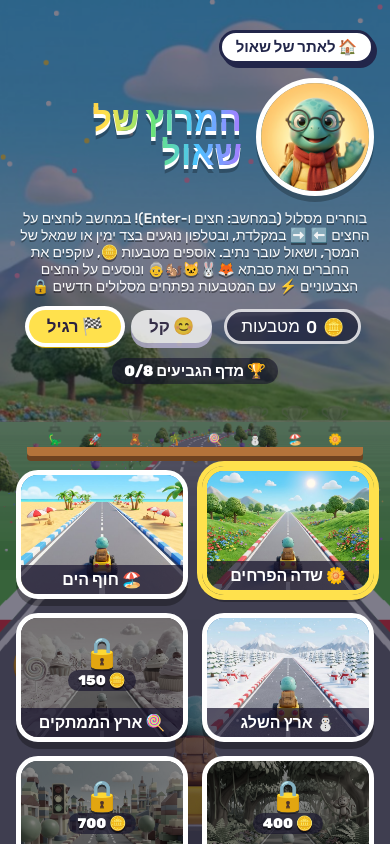
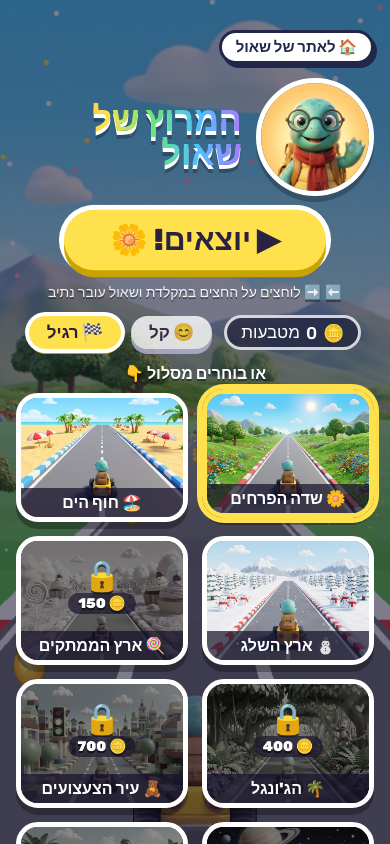
Before and after one commit to shaulhatzav-dotcom/shaulhatzav-dotcom.github.io, a plain HTML site: page race/index.html in a window 390 px wide. Drawn offline with Linux system fonts and the light colour scheme; animation ran at ten frames a second.

Commit message:
Race: keyboard hint on computers, touch hint on phones

```diff
--- a/race/index.html
+++ b/race/index.html
@@ -99,6 +99,15 @@
   .mode{background:#fff;box-shadow:0 5px 0 #b9b4d6;padding:6px 18px;font-size:clamp(17px,2.6vw,22px);opacity:.8}
   .mode.on{background:#ffe14d;box-shadow:0 0 0 4px #fff,0 5px 0 #c9a300;opacity:1}
   #resUnlock{font-size:clamp(20px,3.6vw,30px);font-weight:900;color:#6be675;text-shadow:0 3px 0 #1d3b22}
+  /* the big start button (28/11) */
+  #goBtn{font-size:clamp(30px,6.5vw,52px);padding:12px 46px;border-radius:999px;box-shadow:0 7px 0 #c9a300,0 0 0 5px #fff;animation:goPulse 1.6s ease-in-out infinite}
+  #goBtn:active{transform:translateY(5px);box-shadow:0 2px 0 #c9a300,0 0 0 5px #fff}
+  @keyframes goPulse{50%{transform:scale(1.06)}}
+  #howTo{font-size:clamp(14px,2.2vw,18px);opacity:.9}
+  .pickT{font-weight:900;font-size:clamp(16px,2.6vw,21px);text-shadow:0 2px 0 rgba(0,0,0,.4);margin-bottom:-4px}
+  /* first race: the side arrows pulse until the child steers once */
+  .arrow.hint{animation:arrowHint .7s ease-in-out infinite alternate;background:rgba(255,225,77,.45)}
+  @keyframes arrowHint{to{transform:scale(1.18)}}
   #resTrophy{font-size:clamp(20px,3.6vw,30px);font-weight:900;color:#ffe14d;text-shadow:0 3px 0 #2b2140}
   #resTrophy:not(:empty){animation:pop .5s .3s both}
   /* trophy shelf (28/11): a wooden plank with one cup per track */
@@ -130,6 +139,9 @@
     .card .name{font-size:14px;padding:3px}
     .card .best{font-size:12px}
     .card .lock .need{font-size:12px}
+    #goBtn{font-size:30px;padding:6px 36px}
+    #howTo{font-size:12px}
+    .pickT{font-size:14px}
     #shelf .lbl{font-size:13px;padding:2px 10px;margin-bottom:6px}
     .slot{width:30px} .slot .m{font-size:21px} .slot .t{font-size:10px}
     #slots{border-bottom-width:6px;box-shadow:0 3px 0 #6e4220}
@@ -163,7 +175,10 @@
 <div class="screen" id="menu">
   <div class="topLinks"><a class="homeLink" href="../">🏠 לאתר של שאול</a><button class="homeLink" type="button" data-install hidden>📲 התקנה</button></div>
   <div class="title"><img src="shaul.png" alt="שאול הצב"><h1>המרוץ של שאול</h1></div>
-  <div class="sub">בוחרים מסלול (במחשב: חצים ו-Enter)! במחשב לוחצים על החצים ⬅️ ➡️ במקלדת, ובטלפון נוגעים בצד ימין או שמאל של המסך, ושאול עובר נתיב. אוספים מטבעות 🪙, עוקפים את החברים ואת סבתא 🦊🐰🐱🐿️👵 ונוסעים על החצים הצבעוניים ⚡ עם המטבעות נפתחים מסלולים חדשים 🔒</div>
+  <!-- 28/11: of 13 visitors only 5 started a race. The first screen now leads with ONE big button (no reading needed);
+       the long how-to text became one short line, and the trophy shelf moved under the tracks. -->
+  <button class="btn" id="goBtn">▶ יוצאים!</button>
+  <div class="sub" id="howTo">👆 נוגעים בצד ימין או שמאל של המסך ושאול עובר נתיב (במחשב: החצים ⬅️ ➡️)</div>
   <div class="row" id="modes">
     <div class="pill" id="wallet">🪙 <span id="walletN">0</span> מטבעות</div>
     <div class="row" style="gap:10px"><!-- the two buttons stay together when a phone wraps the row -->
@@ -171,9 +186,10 @@
       <button class="btn mode" data-m="normal" onclick="setMode('normal')">🏁 רגיל</button>
     </div>
   </div>
+  <div id="rotate" class="hidden">📱↻ עדיף לסובב את הטלפון לרוחב</div>
+  <div class="pickT">או בוחרים מסלול 👇</div>
+  <div id="tracks"></div>
   <div id="shelf"><div class="lbl">🏆 מדף הגביעים <span id="shelfN">0/8</span></div><div id="slots"></div></div>
-  <div id="rotate" class="hidden">📱↻ עדיף לסובב את הטלפון לרוחב</div>
-  <div id="tracks"></div>
 </div>
 
 <div class="screen hidden" id="pause">
@@ -1153,7 +1169,12 @@ function initAudio() {
 // audio/<key>.mp3 = ElevenLabs Noa v3 lines (texts in audio/lines.md). A missing file just stays silent.
 // Kids of 3 can't read the toasts, so the important moments are also said out loud.
 const VOICE_KEYS = ['c3', 'c2', 'c1', 'go', 'turbo', 'pass1', 'pass2', 'behind', 'coin1', 'coin2', 'coin3',
-                    'oops', 'splash', 'win', 'near', 'again', 'unlock', 'trophy', 'locked'];
+                    'oops', 'splash', 'win', 'near', 'again', 'unlock', 'trophy', 'locked', 'steer', 'steerKeys'];
+// phone/tablet = touch is the main pointer; a computer gets the keyboard how-to (user 28/11: "זה מבלבל במחשב")
+const TOUCH = matchMedia('(hover: none) and (pointer: coarse)').matches;
+const STEER = TOUCH ? { line: '👆 נוגעים בצד ימין או שמאל של המסך ושאול עובר נתיב', toast: '👆 נוגעים בצד כדי לעבור נתיב', voice: 'steer' }
+                    : { line: '⬅️ ➡️ לוחצים על החצים במקלדת ושאול עובר נתיב', toast: '⬅️ ➡️ לוחצים על החצים במקלדת', voice: 'steerKeys' };
+document.getElementById('howTo').textContent = STEER.line;
 const VOICE = {}, saidAt = {};
 let voiceGain, voiceSrc = null, voiceEnd = 0, voicesLoading = false, sayTimer = 0;
 function loadVoices() {
@@ -1222,9 +1243,12 @@ function musicTick() {
 
 // ---------- toast ----------
 let toastTimer = 0;
-function toast(text) {
+let toastLock = 0;
+function toast(text, hold) {   // hold = seconds this toast stays and other toasts wait (the first-race steering hint)
+  if (!hold && tGlobal < toastLock) return;
   const el = document.getElementById('toast'); el.textContent = text;
-  el.classList.remove('show'); void el.offsetWidth; el.classList.add('show'); toastTimer = 1.4;
+  el.classList.remove('show'); void el.offsetWidth; el.classList.add('show'); toastTimer = hold || 1.4;
+  if (hold) toastLock = tGlobal + hold;
 }
 
 // ---------- update ----------
@@ -1237,7 +1261,8 @@ function update(dt) {
     const el = document.getElementById('count');
     const v = Math.ceil(tcount - 0.8);
     if (v >= 1) { if (el.textContent !== String(v)) { el.textContent = v; el.className = ''; sfx('beep'); say('c' + v, true); } }
-    else if (el.textContent !== 'יוצאים!') { el.textContent = 'יוצאים!'; el.className = 'go'; sfx('go'); say('go', true); state = 'race'; musicStart(T.music); setTimeout(() => el.classList.add('hidden'), 800); }
+    else if (el.textContent !== 'יוצאים!') { el.textContent = 'יוצאים!'; el.className = 'go'; sfx('go'); say('go', true); state = 'race';
+      if (steerHint) setTimeout(() => { if (steerHint && state === 'race') { toast(STEER.toast, 3); say(STEER.voice, true); } }, 900); musicStart(T.music); setTimeout(() => el.classList.add('hidden'), 800); }
   }
 
   const racing = state === 'race' || state === 'finish' || state === 'demo';
@@ -1400,6 +1425,10 @@ function startRace(idx) {
   show('menu', false); show('result', false); show('pause', false); show('hud', true);
   // the arrows show on every device; on a computer they light up when the arrow keys are pressed
   show('arL', true); show('arR', true);
+  // until the child has steered once (ever), the arrows pulse and Noa says how to steer
+  steerHint = !localStorage.getItem('shaulRace.steered');
+  document.getElementById('arL').classList.toggle('hint', steerHint); document.getElementById('arR').classList.toggle('hint', steerHint);
+  localStorage.setItem('shaulRace.last', TRACKS[idx].id);
   menuSel = idx;
   state = 'countdown'; tcount = 3.8;
   const el = document.getElementById('count'); el.textContent = ''; el.className = '';
@@ -1507,6 +1536,10 @@ function buildMenu() {
   });
   markMenuSel();
   document.getElementById('walletN').textContent = coinsTotal();
+  // the big button starts the last track played (if it is open), else the meadow
+  const lastI = TRACKS.findIndex(t => t.id === localStorage.getItem('shaulRace.last'));
+  goIdx = lastI >= 0 && isOpen(TRACKS[lastI]) ? lastI : 0;
+  document.getElementById('goBtn').textContent = '▶ יוצאים! ' + TRACKS[goIdx].emo;
   buildShelf();
   setMode(mode);
   const portrait = innerHeight > innerWidth && matchMedia('(pointer:coarse)').matches;
@@ -1518,6 +1551,10 @@ function steer(dir) {
   if (state !== 'race' && state !== 'countdown') return;
   const nl = clamp(lane + dir, 0, 2);
   if (nl !== lane) { lane = nl; sfx('lane'); }
+  if (steerHint && state === 'race') {
+    steerHint = false; localStorage.setItem('shaulRace.steered', '1'); count('race-steered'); toastLock = 0;
+    document.getElementById('arL').classList.remove('hint'); document.getElementById('arR').classList.remove('hint');
+  }
   const el = document.getElementById(dir < 0 ? 'arL' : 'arR'); el.classList.add('on'); setTimeout(() => el.classList.remove('on'), 150);
 }
 cvs.addEventListener('pointerdown', e => { initAudio(); steer(e.clientX < innerWidth / 2 ? -1 : 1); });
@@ -1551,6 +1588,8 @@ document.getElementById('resumeBtn').addEventListener('click', resumeGame);
 document.getElementById('toMenu1').addEventListener('click', toMenu);
 document.getElementById('toMenu2').addEventListener('click', toMenu);
 document.getElementById('againBtn').addEventListener('click', () => startRace(currentIdx));
+let goIdx = 0, steerHint = false;
+document.getElementById('goBtn').addEventListener('click', () => { initAudio(); count('race-go-btn'); startRace(goIdx); });
 const muteBtn = document.getElementById('muteBtn');
 function setMute(m) { muted = m; localStorage.setItem('shaulRace.muted', m ? '1' : '0'); muteBtn.textContent = m ? '🔇' : '🔊'; if (master) master.gain.value = m ? 0 : 1; }
 muteBtn.addEventListener('click', () => { initAudio(); setMute(!muted); });
@@ -1559,10 +1598,13 @@ document.addEventListener('visibilitychange', () => { if (document.hidden) pause
 
 // ---------- resize + loop ----------
 function resize() {
-  const a = innerWidth / innerHeight;
+  // a page that loads in a background tab can report a 0x0 window: use a normal size until the real one arrives
+  // (28/11: otherwise the sky gradient got NaN and the game never started)
+  const iw = innerWidth || 1280, ih = innerHeight || 720;
+  const a = iw / ih;
   // higher internal resolution = a cleaner, less pixelated picture
   const dpr = Math.min(2, window.devicePixelRatio || 1);
-  H = Math.round(clamp(innerHeight * dpr, 440, 1000)); W = Math.round(H * a);
+  H = Math.round(clamp(ih * dpr, 440, 1000)); W = Math.round(H * a);
   if (W > 1700) { W = 1700; H = Math.round(W / a); }
   if (W < 440) { W = 440; H = Math.round(W / a); }
   PX = H / 200;
```
